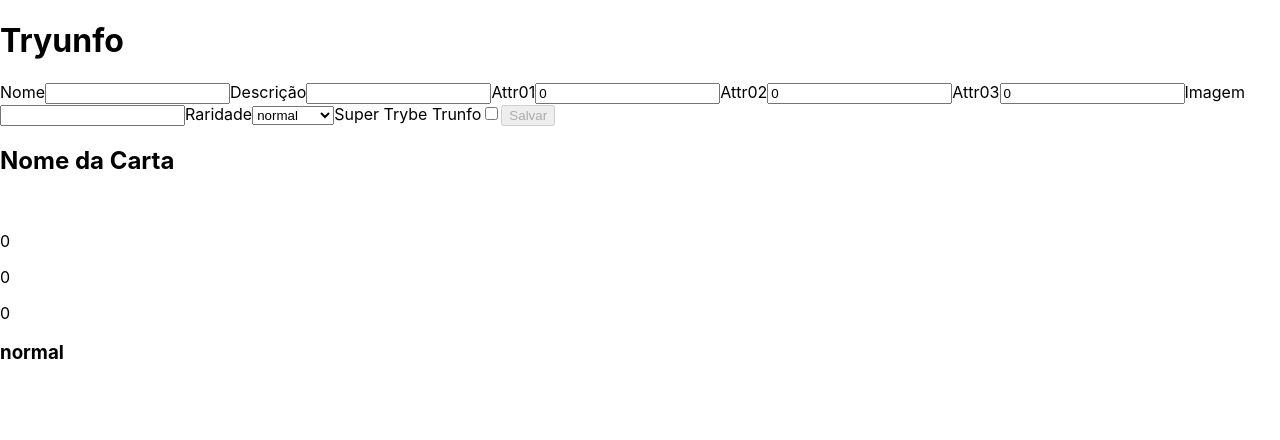
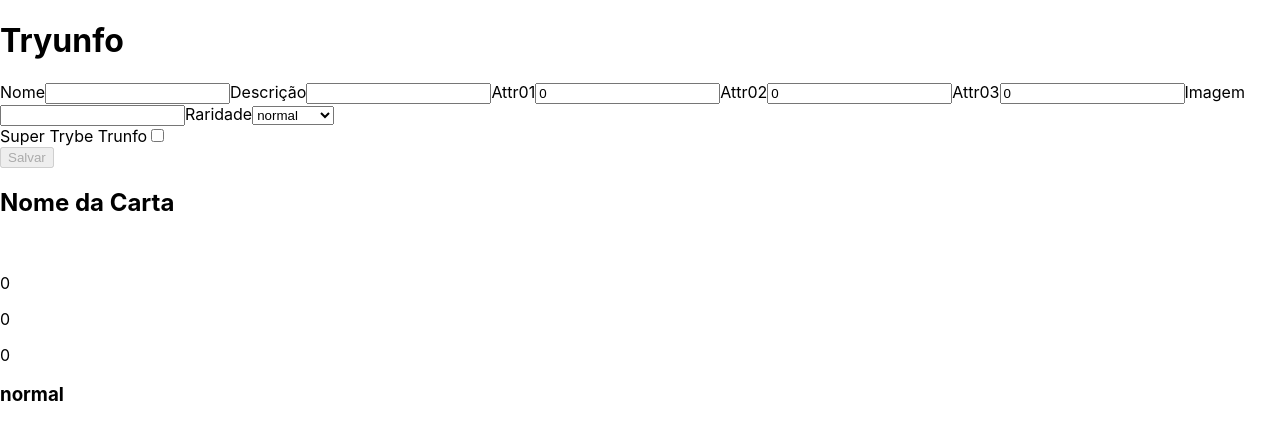
Before and after one commit to felipeAndradeMendes/tryunfo, a React (Create React App) app: page / in a window 1280 px wide. Shown: the top 440 px of the page. Built offline with nearby package versions, Linux system fonts and the light colour scheme.

Commit message:
Conclui requisito 07

```diff
--- a/src/App.js
+++ b/src/App.js
@@ -40,6 +40,15 @@ class App extends React.Component {
     });
   };
 
+  validateSuperTrunfoCheckbox = (trunfoBool) => {
+    // console.log(trunfoBool)
+    const { newCards } = this.state;
+    // console.log(newCards)
+    const result = newCards.some((card) => card.cardTrunfo === true);
+    // console.log('Existe carta trunfo no array?', result)
+    return result
+  };
+
   onSaveButtonClick = () => {
     const {
       cardName,
@@ -63,7 +72,8 @@ class App extends React.Component {
     };
     this.setState((prevState) => ({
       newCards: [...prevState.newCards, newCard],
-    }));
+      }), () => this.validateSuperTrunfoCheckbox(cardTrunfo)
+    );
     this.cleanInputs();
   };
 
@@ -71,7 +81,7 @@ class App extends React.Component {
     const { name, value, type, checked } = target;
     // const resultValue = this.handleSpecialCasesObj[name](value);
     const finalValue = type === "checkbox" ? checked : value;
-    console.log(finalValue)
+    // console.log(finalValue)
     this.setState({
       [name]: finalValue,
     });
@@ -108,9 +118,7 @@ class App extends React.Component {
     return verifyInputs || verifyCard1 || verifyCard2 || verifyCard3 || verifySum;
   };
 
-  validateSuperTrunfoCheckbox = () => {
 
-  };
 
   render() {
     const {
@@ -139,7 +147,7 @@ class App extends React.Component {
           cardImage={ cardImage }
           cardRare={ cardRare }
           cardTrunfo={ cardTrunfo }
-          hasTrunfo
+          hasTrunfo={ this.validateSuperTrunfoCheckbox() }
           isSaveButtonDisabled={ this.testInputs() }
           onInputChange={ this.onInputchange }
           onSaveButtonClick={ this.onSaveButtonClick }
--- a/src/components/Form.js
+++ b/src/components/Form.js
@@ -12,7 +12,7 @@ class Form extends React.Component {
       cardImage,
       cardRare,
       cardTrunfo,
-      // hasTrunfo,
+      hasTrunfo,
       isSaveButtonDisabled,
       onInputChange,
       onSaveButtonClick,
@@ -106,8 +106,11 @@ class Form extends React.Component {
             <option name="muitoRaro" value="muito raro">muito raro</option>
           </select>
         </label>
-
-        <label htmlFor="cardTrunfo">
+        <div>
+          {
+          hasTrunfo === true
+          ? <p>Você já tem um Super Trunfo em seu baralho</p>
+          : <label htmlFor="cardTrunfo">
               Super Trybe Trunfo
               <input
                 name="cardTrunfo"
@@ -118,6 +121,8 @@ class Form extends React.Component {
                 onChange={ onInputChange }
               />
             </label>
+          }
+        </div>
 
         <button
           name="btnSalvar"
```
Lines whose indentation alone changed are shown as unchanged.
